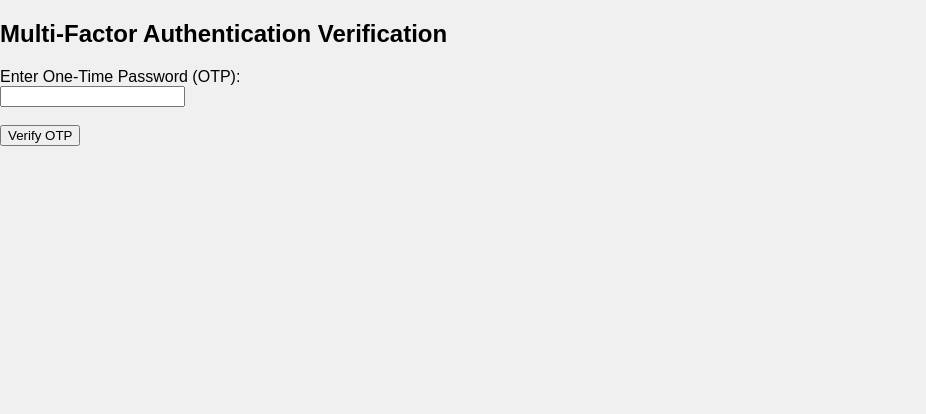
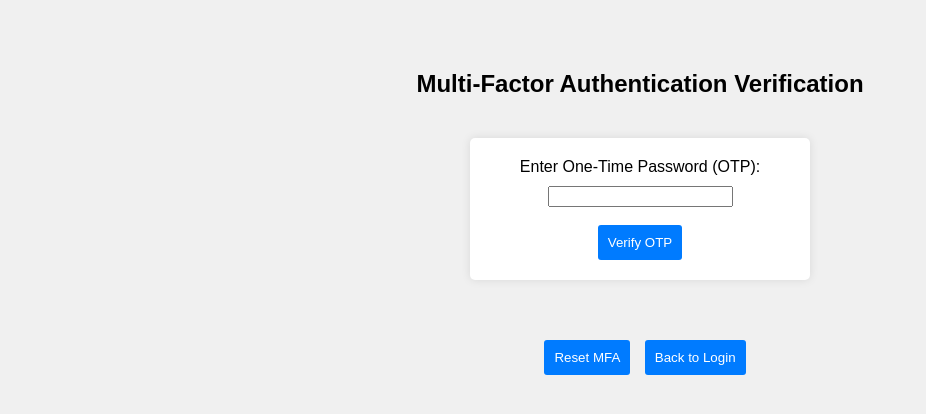
Before and after one commit to alibobi/woo-capstone, a Python web app: template secure-server/server/templates/verify_2fa.html in a window 1280 px wide. Shown: the top 414 px of the page, without its empty margins (0-926 px from the left). Run offline with Jinja, Linux system fonts and the light colour scheme; the template is opened without the code that fills it, so the values that code supplies are empty.

Commit message:
UI improvements, mostly verify_2fa and buttons

```diff
--- a/secure-server/server/templates/change_password.html
+++ b/secure-server/server/templates/change_password.html
@@ -22,6 +22,9 @@
             display: flex;
             justify-content: right;
             margin: 15px;
+        }
+        .toolbar p {
+            padding-right: 10px;
         }
         .toolbar button {
             padding: 15px;
--- a/secure-server/server/templates/education.html
+++ b/secure-server/server/templates/education.html
@@ -38,7 +38,7 @@
 <body>
     <div class="container">
         <div class="toolbar">
-            <button onclick="window.location.href = 'login_success.html';" class="button">Go Back</button>
+            <button onclick="window.location.href = 'login_success.html';" class="button">Home</button>
         </div>
         <h1>our website is so secure.</h1>
         <h3>no actually! we've worked to implement features that address all of the concerns of the
--- a/secure-server/server/templates/login_success.html
+++ b/secure-server/server/templates/login_success.html
@@ -19,6 +19,9 @@
             display: flex;
             justify-content: right;
             margin: 15px;
+        }
+        .toolbar p {
+            padding-right: 10px;
         }
         .toolbar button {
             padding: 15px;
@@ -109,7 +112,7 @@
 <body>
     <div class="container">
         <div class="toolbar">
-		    <p>{{ username }}</p>
+		    <p>Welcome, {{ username }}!</p>
             <!-- <button onclick="window.location.href = 'configure_mfa.html';" class="logout-button">MFA</button> -->
             <div class="dropdown">
                 <button onclick="myFunction()" class="dropbtn">Education</button>
--- a/secure-server/server/templates/verify_2fa.html
+++ b/secure-server/server/templates/verify_2fa.html
@@ -18,37 +18,35 @@
         .container {
             display: flex;
             flex-direction: column;
-            justify-content: center;
+            align-items: center;
         }
-        .toolbar{
-            display: flex;
-            justify-content: right;
-            margin: 15px;
+        h2 {
+            text-align: center;
+            margin-top: 70px;
         }
-        .toolbar button {
-            padding: 15px;
+        .configure_mfa {
+            text-align: center;
+            margin-top: 20px;
+            background-color: #fff;
+            border-radius: 5px;
+            box-shadow: 0 0 10px rgba(0, 0, 0, 0.1);
+            padding: 20px;
+            width: 300px;
+            margin-bottom: 20px; /* Added margin bottom to create space between the containers */
+        }
+        .configure_mfa input#submit{
+            padding: 10px;
             background-color: #007bff;
             color: #fff;
             border: none;
             border-radius: 3px;
             cursor: pointer;
-            justify-content: right;
-            margin-left: 10px; /* Creates spacing between Username and Logout button */
         }
-        .toolbar button:hover {
+        .configure_mfa input#submit:hover {
             background-color: #0056b3;
         }
-        .instructions {
-            margin-top: 15px;
-            text-align: center;
-        }
-        .instructions ul {
-            display: inline-block;
-            text-align: left;
-        }
-        .configure_mfa {
-            text-align: center;
-            margin-top: 40px; /* Increased margin top to create more space */
+        .configure_mfa input#otp{
+            margin-top: 10px;
         }
         .token {
             text-align: center;
@@ -83,16 +81,28 @@
 
         {% block body %}
 
-        <form action="/verify_2fa" method="post">
-            <label for="otp">Enter One-Time Password (OTP):</label><br>
-        <input type="text" id="otp" name="otp" pattern="[0-9]{6}" title="Please enter exactly 6 digits" required><br><br>
-            <input type="submit" value="Verify OTP">
-            <input type="hidden" name="csrf_token" value = "{{ csrf_token() }}" />
-        </form>
+        <div class="configure_mfa">
+            <form action="/verify_2fa" method="post">
+                <label for="otp">Enter One-Time Password (OTP):</label><br>
+            <input type="text" id="otp" name="otp" pattern="[0-9]{6}" title="Please enter exactly 6 digits" required><br><br>
+                <input type="submit" id="submit" value="Verify OTP">
+                <input type="hidden" name="csrf_token" value = "{{ csrf_token() }}" />
+            </form>
+        </div>
 
         <!-- <div class="centered-button">
-            <button onclick="window.location.href = 'index.html';">Back to Login</button>
+            <div>
+                <button onclick="window.location.href = 'configure_mfa.html';">Reset MFA</button>
+            </div>
+            <div style="margin-top: 10px">
+                <button onclick="window.location.href = 'login.html';">Back to Login</button>
+            </div>
         </div> -->
+
+        <div class="centered-button">
+                <button style="margin:10px" onclick="window.location.href = 'configure_mfa.html';">Reset MFA</button>
+                <button onclick="window.location.href = 'login.html';">Back to Login</button>
+        </div>
     </div>
 
 </body>
```
Also changed, not shown: secure-server/server/templates/index.html (+11 -2 lines).
